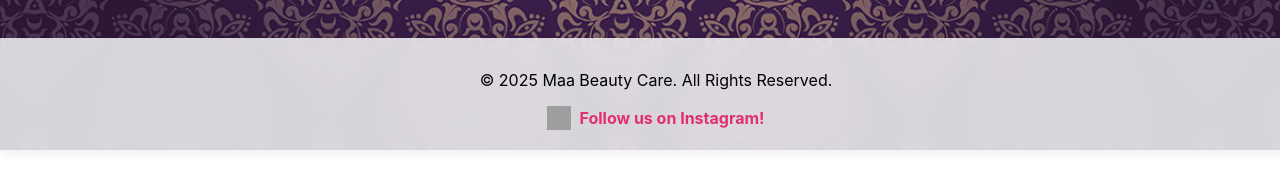
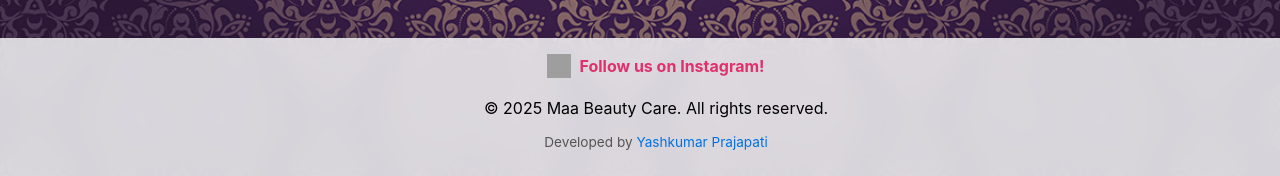
Before and after one commit to YashNotYash/beauty-salon, a React (Vite) app: page /beauty-salon/contact in a window 1280 px wide. Shown: the part 1050-1226 px from the top of the page. Before the commit the page ends 1200 px from the top, so only its background shows below. Built offline with nearby package versions, Linux system fonts and the light colour scheme; grey boxes are pictures that could not be loaded.

Commit message:
Added developer credit to footer

```diff
--- a/src/components/Footer.jsx
+++ b/src/components/Footer.jsx
@@ -5,7 +5,6 @@ import instagramIcon from '../assets/instagram.png';
 function Footer() {
   return (
     <footer className="footer-container">
-      <p>&copy; 2025 Maa Beauty Care. All Rights Reserved.</p>
       <a
         href="https://www.instagram.com/maa_beauty_care0109"
         target="_blank"
@@ -19,6 +18,8 @@ function Footer() {
         />
         Follow us on Instagram!
       </a>
+      <p>&copy; {new Date().getFullYear()} Maa Beauty Care. All rights reserved.</p>
+      <p className="developer-tag">Developed by <a href="https://www.instagram.com/yashn0tyash/" target="_blank" rel="noopener noreferrer">Yashkumar Prajapati</a></p>
     </footer>
   );
 }
--- a/src/styles/Footer.css
+++ b/src/styles/Footer.css
@@ -26,3 +26,18 @@
   width: 24px;
   height: 24px;
 }
+
+.developer-tag {
+  margin-top: 0.5rem;
+  font-size: 0.85rem;
+  color: #555;
+}
+
+.developer-tag a {
+  color: #0071e3;
+  text-decoration: none;
+}
+
+.developer-tag a:hover {
+  text-decoration: underline;
+}
```
